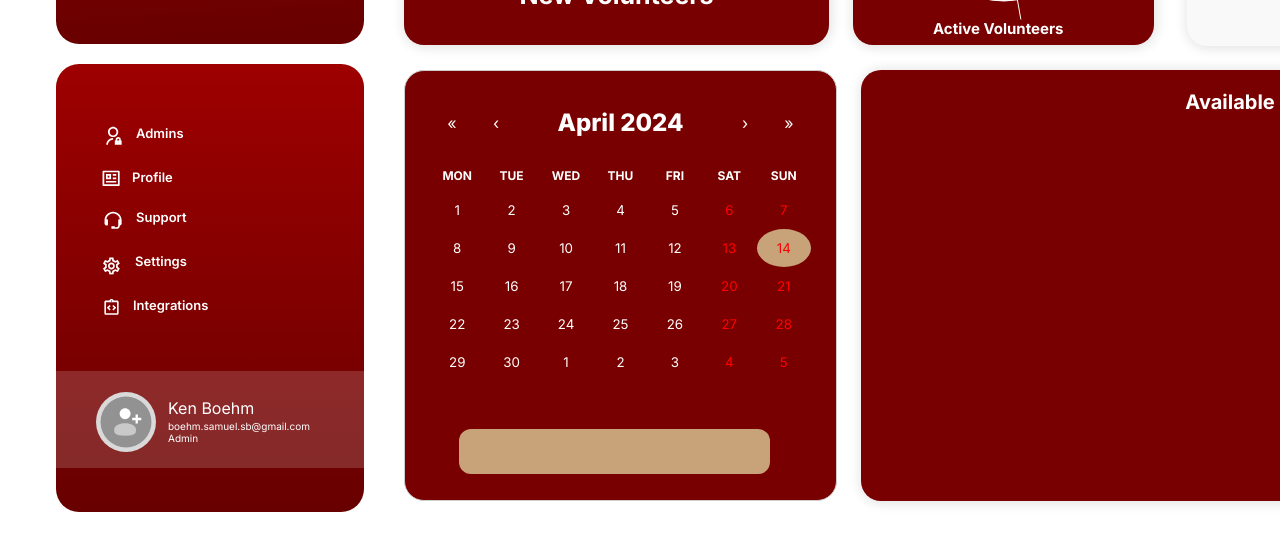
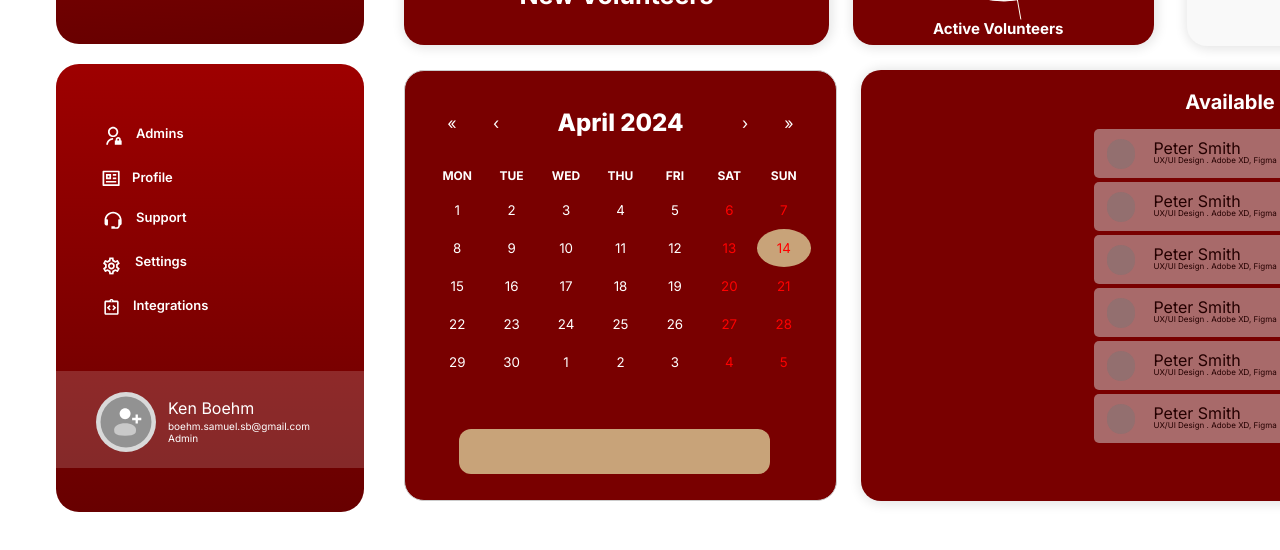
Before and after one commit to Ben-yon/volunteer-management-system, a React (Vite) app: page /profile-management in a window 1280 px wide. Shown: the part 540-1090 px from the top of the page. Built offline with nearby package versions, Linux system fonts and the light colour scheme; grey boxes are pictures that could not be loaded.

Commit message:
work on available on the site card

```diff
--- a/src/components/profileManagment/Home.tsx
+++ b/src/components/profileManagment/Home.tsx
@@ -118,7 +118,7 @@ export const Home = () => {
                 <img src={`${media.sample02}`} alt="avatar" className="w-[38px] h-[38px] rounded-full mr-[16px]"/>
                 <div className="mr-[182px]">
                   <p className="text-dashboard-home font-[600] text-[13px] leading-[15.73px]">
-                    Lily Turner
+                    Gabriel Carter
                   </p>
                   <span className="italic text-[9px] leading-[10.89px]">typing</span>
                 </div>
@@ -147,10 +147,63 @@ export const Home = () => {
         <div className="">
           <AdminCalendar />
         </div>
-        <div className="w-[813px] h-[431px] bg-dashboard-home dashboard-shadow ml-[24px] rounded-[20px]">
+        <div className="w-[813px] h-[431px] bg-dashboard-home dashboard-shadow ml-[24px] rounded-[20px] flex flex-col">
           <h2 className="capitalize text-primary text-center font-[700] text-[20px] leading-[24.2px] mt-[20px]">
             Available on site
           </h2>
+          <div className="columns-2 mt-[15px] flex flex-col justify-center items-center">
+              <div className="flex flex-col space-y-1">
+                <div className="flex w-[348px] h-[49px] rounded-[5px] opacity-[70%] bg-[#D9D9D9B2]">
+                    <img src={`${media.sample01}`} alt="" className="w-[28.09px] h-[29.43px] rounded-full ml-[13.44px] mr-[18.45px] mt-[10.14px]"/>
+                    <img src="" alt="" />
+                    <div className="flex flex-col justify-center">
+                      <h2 className="text-[13px]font-[700] leading-[15.73px]">Peter Smith</h2>
+                      <p className="w-[141px] h-[10px] font-[400] text-[8px] leading-[9.68px]">UX/UI Design . Adobe XD, Figma</p>
+                    </div>
+                </div>
+                <div className="flex w-[348px] h-[49px] rounded-[5px] opacity-[70%] bg-[#D9D9D9B2]">
+                    <img src={`${media.sample01}`} alt="" className="w-[28.09px] h-[29.43px] rounded-full ml-[13.44px] mr-[18.45px] mt-[10.14px]"/>
+                    <img src="" alt="" />
+                    <div className="flex flex-col justify-center">
+                      <h2 className="text-[13px]font-[700] leading-[15.73px]">Peter Smith</h2>
+                      <p className="w-[141px] h-[10px] font-[400] text-[8px] leading-[9.68px]">UX/UI Design . Adobe XD, Figma</p>
+                    </div>
+                </div>
+                <div className="flex w-[348px] h-[49px] rounded-[5px] opacity-[70%] bg-[#D9D9D9B2]">
+                    <img src={`${media.sample01}`} alt="" className="w-[28.09px] h-[29.43px] rounded-full ml-[13.44px] mr-[18.45px] mt-[10.14px]"/>
+                    <img src="" alt="" />
+                    <div className="flex flex-col justify-center">
+                      <h2 className="text-[13px]font-[700] leading-[15.73px]">Peter Smith</h2>
+                      <p className="w-[141px] h-[10px] font-[400] text-[8px] leading-[9.68px]">UX/UI Design . Adobe XD, Figma</p>
+                    </div>
+                </div>
+                <div className="flex w-[348px] h-[49px] rounded-[5px] opacity-[70%] bg-[#D9D9D9B2]">
+                    <img src={`${media.sample01}`} alt="" className="w-[28.09px] h-[29.43px] rounded-full ml-[13.44px] mr-[18.45px] mt-[10.14px]"/>
+                    <img src="" alt="" />
+                    <div className="flex flex-col justify-center">
+                      <h2 className="text-[13px]font-[700] leading-[15.73px]">Peter Smith</h2>
+                      <p className="w-[141px] h-[10px] font-[400] text-[8px] leading-[9.68px]">UX/UI Design . Adobe XD, Figma</p>
+                    </div>
+                </div>
+                <div className="flex w-[348px] h-[49px] rounded-[5px] opacity-[70%] bg-[#D9D9D9B2]">
+                    <img src={`${media.sample01}`} alt="" className="w-[28.09px] h-[29.43px] rounded-full ml-[13.44px] mr-[18.45px] mt-[10.14px]"/>
+                    <img src="" alt="" />
+                    <div className="flex flex-col justify-center">
+                      <h2 className="text-[13px]font-[700] leading-[15.73px]">Peter Smith</h2>
+                      <p className="w-[141px] h-[10px] font-[400] text-[8px] leading-[9.68px]">UX/UI Design . Adobe XD, Figma</p>
+                    </div>
+                </div>
+                <div className="flex w-[348px] h-[49px] rounded-[5px] opacity-[70%] bg-[#D9D9D9B2]">
+                    <img src={`${media.sample01}`} alt="" className="w-[28.09px] h-[29.43px] rounded-full ml-[13.44px] mr-[18.45px] mt-[10.14px]"/>
+                    <img src="" alt="" />
+                    <div className="flex flex-col justify-center">
+                      <h2 className="text-[13px]font-[700] leading-[15.73px]">Peter Smith</h2>
+                      <p className="w-[141px] h-[10px] font-[400] text-[8px] leading-[9.68px]">UX/UI Design . Adobe XD, Figma</p>
+                    </div>
+                </div>
+              </div>
+              <div></div>
+          </div>
         </div>
       </div>
     </div>
```
